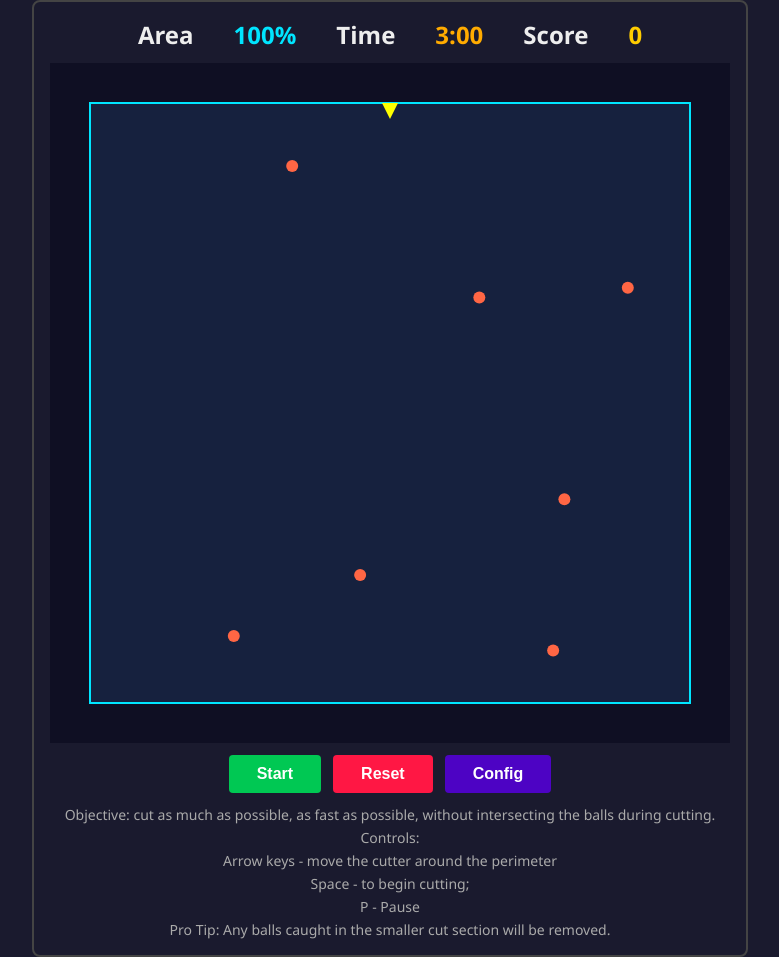
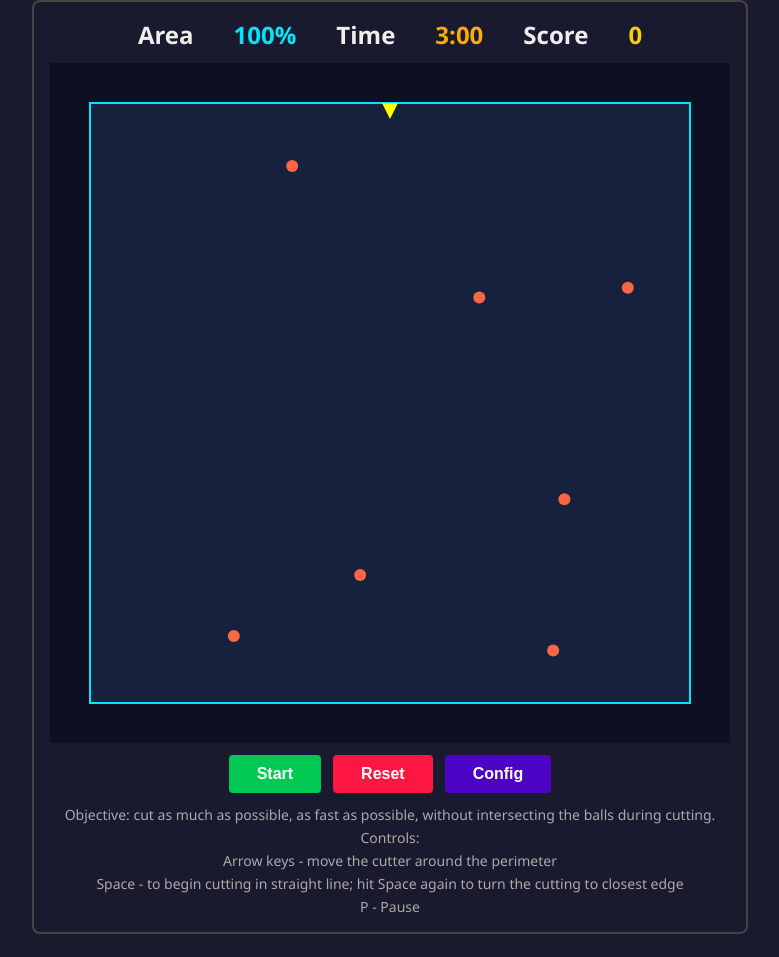
Before and after one commit to adrian-2414745/space-cutter, a website: page index.html in a window 1280 px wide. Shown: the whole page, without its empty margins (250-1029 px from the left). After the commit the page ends 934 px from the top, so only its background shows below. Drawn offline with Linux system fonts and the light colour scheme.

Commit message:
hints update

```diff
--- a/index.html
+++ b/index.html
@@ -24,9 +24,8 @@
       <span>Objective: cut as much as possible, as fast as possible, without intersecting the balls during cutting.</span>
       <span>Controls:</span>
       <span>Arrow keys - move the cutter around the perimeter</span>
-      <span>Space - to begin cutting;</span>
+      <span>Space - to begin cutting in straight line; hit Space again to turn the cutting to closest edge</span>
       <span>P - Pause</span>
-      <span>Pro Tip: Any balls caught in the smaller cut section will be removed.</span>
     </div>
   </div>
 
```
